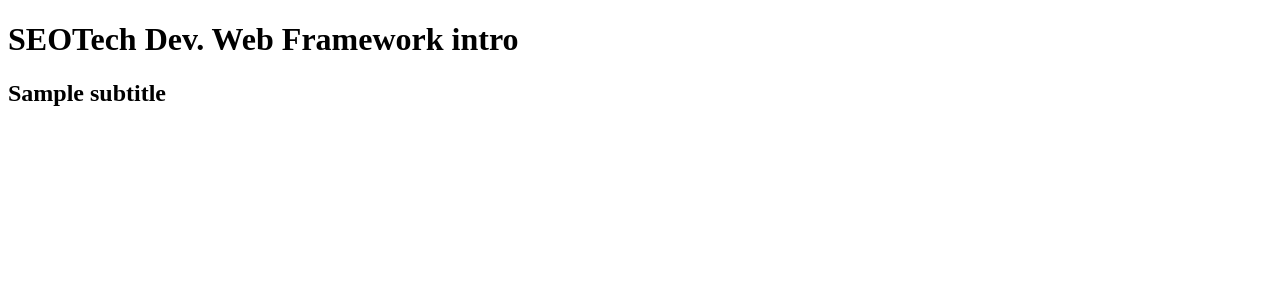
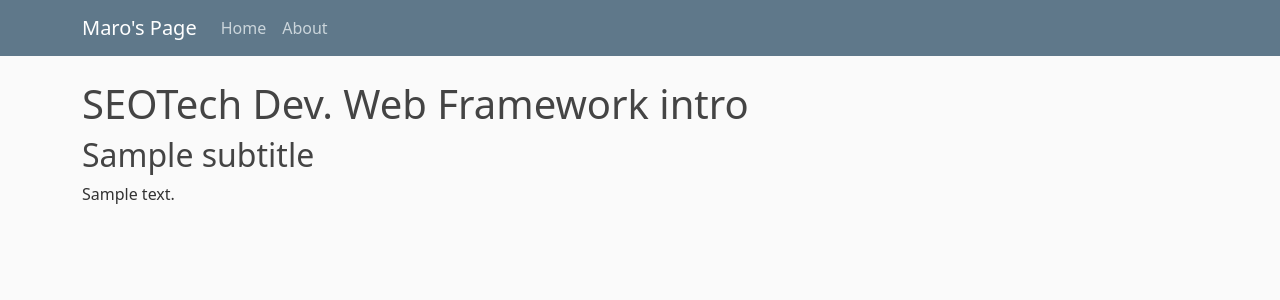
Before and after one commit to maro910/pythonPractice, a Flask app: template website/templates/home.html in a window 1280 px wide. Shown: the top 300 px of the page. Run offline with Flask 2, Linux system fonts and the light colour scheme; the template is opened without the code that fills it: most values are stand-ins (such as "Sample title", 1, 10 or a date in 2020).

Commit message:
template

```diff
--- a/website/main.py
+++ b/website/main.py
@@ -15,12 +15,13 @@ def hello_world():
 @app.route("/about")
 
 def about():
-  return render_template('about.html', subtitle='About Page')
+  return render_template('about.html', subtitle='About Page', text='Welcome to my about page')
 
 @app.route("/home")
 
 def home():
-  return render_template('home.html', subtitle='Home Page')
+  return render_template('home.html', subtitle='Home Page',
+                         text='This is the home page')
 
 
 
--- a/website/templates/about.html
+++ b/website/templates/about.html
@@ -1,4 +1,5 @@
 {% extends "layout.html" %}
 {% block content %}
   <h2>{{subtitle}}</h2>
+  <p>{{ text }}</p>
 {%endblock %}
--- a/website/templates/home.html
+++ b/website/templates/home.html
@@ -1,4 +1,5 @@
 {% extends "layout.html" %}
 {% block content %}
-  <h2>{{subtitle}}</h2>
-{%endblock %}
+  <h2>{{ subtitle }}</h2>
+  <p>{{ text }}</p>
+{%endblock content %}
--- a/website/templates/layout.html
+++ b/website/templates/layout.html
@@ -1,11 +1,44 @@
 <!DOCTYPE HTML>
+
+<!-- this makes HTML page with a header on every page -->
 <html>
   <head>
+   <!--Required meta tags -->
+    <meta charset="utf-8">
+    <meta name="viewport" content="width=device-width, initial-scale=1">
+
+    <!-- Bootstrap CSS -->
+    <link href="https://cdn.jsdelivr.net/npm/bootstrap@5.0.2/dist/css/bootstrap.min.css" rel="stylesheet" integrity="sha384-EVSTQN3/azprG1Anm3QDgpJLIm9Nao0Yz1ztcQTwFspd3yD65VohhpuuCOmLASjC" crossorigin="anonymous">
+    <link rel="stylesheet" type="text/css" href="{{ url_for('static', filename='main.css') }}">
 
   </head>
 
   <body>
-    <h1>SEOTech Dev. Web Framework intro</h1>
-    {% block content %} {%endblock %}
+      <header class="site-header">
+        <nav class="navbar navbar-expand-md navbar-dark bg-steel fixed-top">
+          <div class="container">
+            <a class="navbar-brand mr-4" href="/">Maro's Page</a>
+            <button class="navbar-toggler" type="button" data-toggle="collapse" data-target="#navbarToggle" aria-controls="navbarToggle" aria-expanded="false" aria-label="Toggle navigation">
+              <span class="navbar-toggler-icon"></span>
+            </button>
+            <div class="collapse navbar-collapse" id="navbarToggle">
+              <div class="navbar-nav mr-auto">
+                <a class="nav-item nav-link" href="/">Home</a>
+                <a class="nav-item nav-link" href="/about">About</a>
+              </div>
+            </div>
+          </div>
+        </nav>
+      </header>
+      <main role="main" class="container">
+        <div class="row">
+          <div class="col-md-8">
+            <h1>SEOTech Dev. Web Framework intro</h1>
+            <!--passes info from python to the html pages -->
+            {% block content %}{% endblock %}
+          </div>
+        </div>
+      </main>
+     <script src="https://cdn.jsdelivr.net/npm/bootstrap@5.0.2/dist/js/bootstrap.bundle.min.js" integrity="sha384-MrcW6ZMFYlzcLA8Nl+NtUVF0sA7MsXsP1UyJoMp4YLEuNSfAP+JcXn/tWtIaxVXM" crossorigin="anonymous"></script>
   </body>
 </html>
--- /dev/null
+++ b/website/templates/main.css
@@ -0,0 +1,80 @@
+body {
+  background: #fafafa;
+  color: #333333;
+  margin-top: 5rem;
+}
+
+h1, h2, h3, h4, h5, h6 {
+  color: #444444;
+}
+
+.bg-steel {
+  background-color: #5f788a;
+}
+
+.site-header .navbar-nav .nav-link {
+  color: #cbd5db;
+}
+
+.site-header .navbar-nav .nav-link:hover {
+  color: #ffffff;
+}
+
+.site-header .navbar-nav .nav-link.active {
+  font-weight: 500;
+}
+
+.content-section {
+  background: #ffffff;
+  padding: 10px 20px;
+  border: 1px solid #dddddd;
+  border-radius: 3px;
+  margin-bottom: 20px;
+}
+
+.article-title {
+  color: #444444;
+}
+
+a.article-title:hover {
+  color: #428bca;
+  text-decoration: none;
+}
+
+.article-content {
+  white-space: pre-line;
+}
+
+.article-img {
+  height: 65px;
+  width: 65px;
+  margin-right: 16px;
+}
+
+.article-metadata {
+  padding-bottom: 1px;
+  margin-bottom: 4px;
+  border-bottom: 1px solid #e3e3e3
+}
+
+.article-metadata a:hover {
+  color: #333;
+  text-decoration: none;
+}
+
+.article-svg {
+  width: 25px;
+  height: 25px;
+  vertical-align: middle;
+}
+
+.account-img {
+  height: 125px;
+  width: 125px;
+  margin-right: 20px;
+  margin-bottom: 16px;
+}
+
+.account-heading {
+  font-size: 2.5rem;
+}
```
